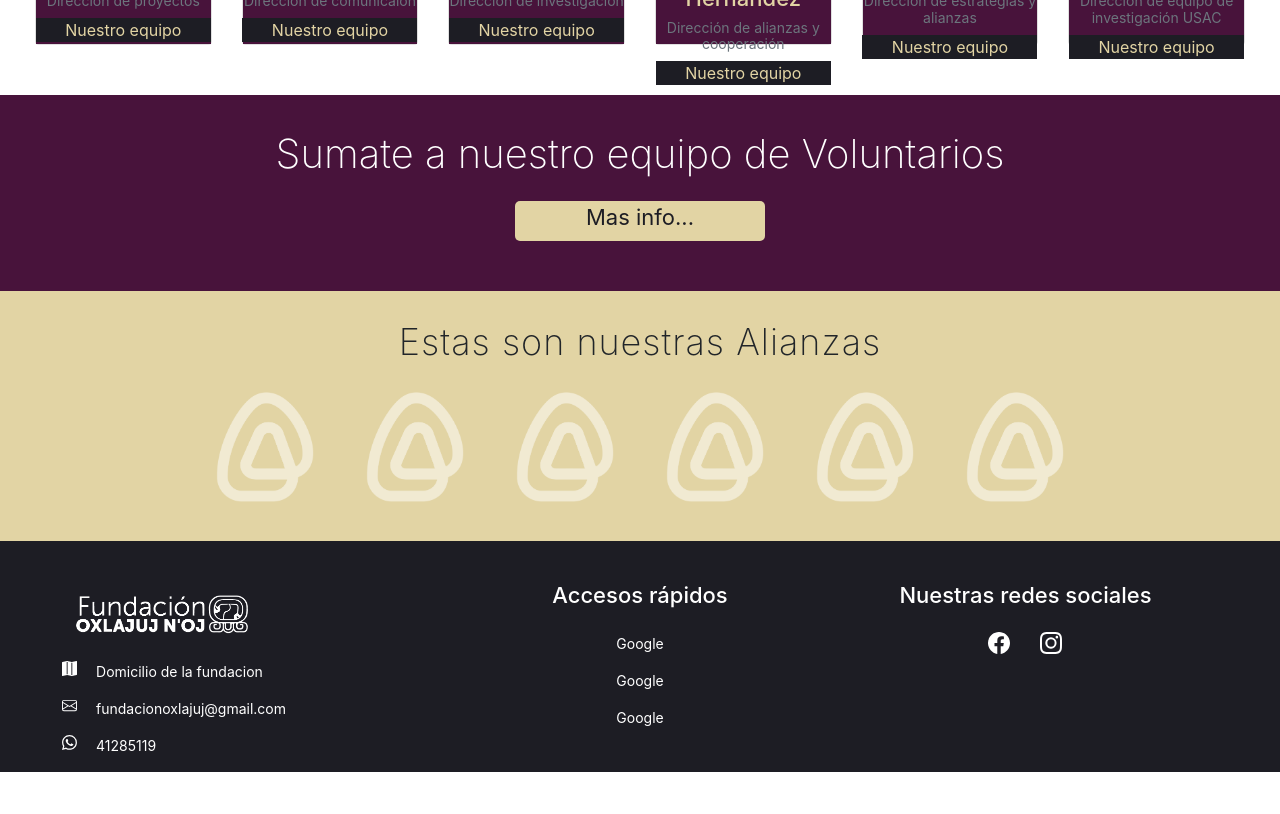
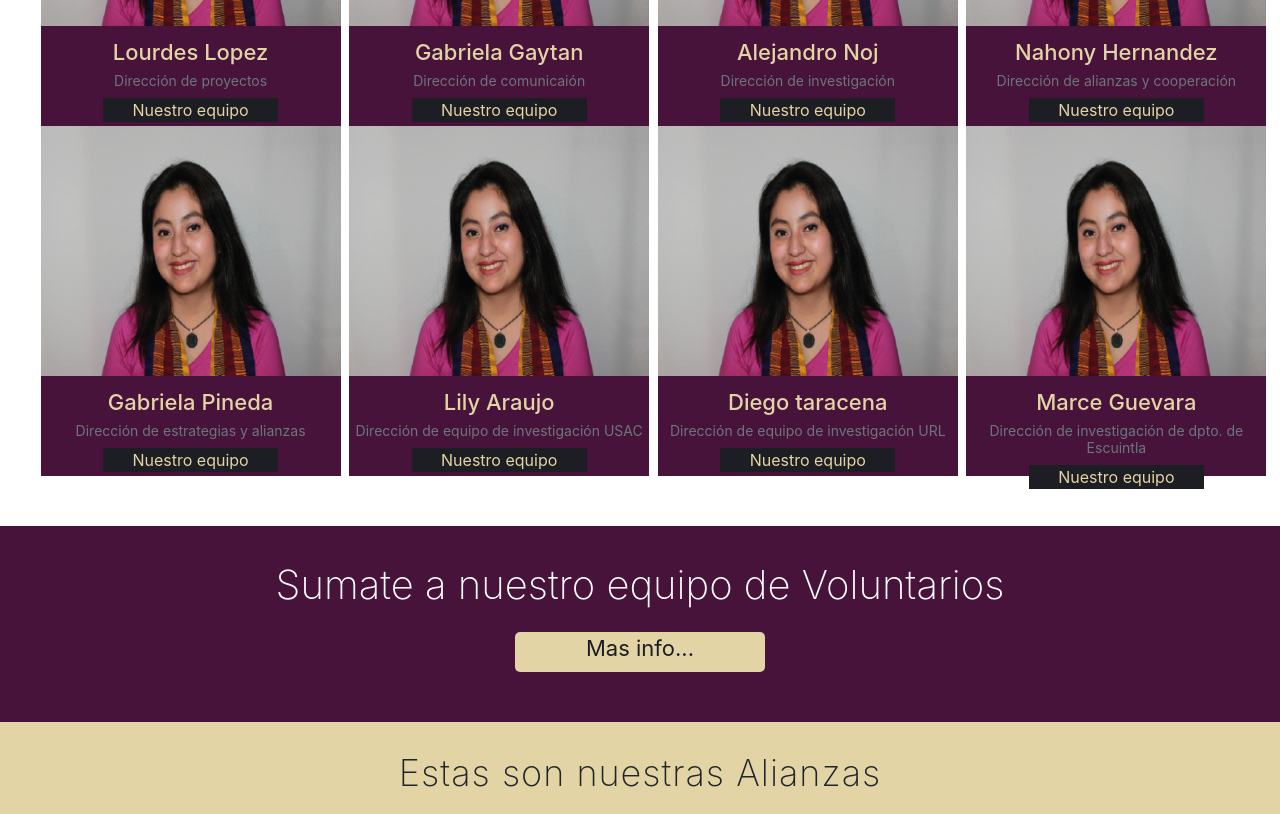
Before and after one commit to Ada-IT/ppi-web-oxlajuj, a Next.js app: page / in a window 1280 px wide. Shown: the part 1140-1954 px from the top of the page. Before the commit the page ends 1912 px from the top, so only its background shows below. Built offline with nearby package versions, Linux system fonts and the light colour scheme.

Commit message:
estilado card de home

```diff
--- a/components/CardComponent/Card.module.css
+++ b/components/CardComponent/Card.module.css
@@ -1,10 +1,11 @@
+.card{
+  width: 300px;
+}
 .cardImg {
   position: relative;
   width: 100%;
-  object-fit: cover;
   transition: all 0.3s ease 0s, height 0s ease 0s;
-  transform: scale(1);
-  height: 180px;
+  height: 250px;
 
 }
 .cardContent {
@@ -50,9 +51,9 @@
   height: 65px;
 }
 .cardSubtitle{
-    font-size: 14px;
-    font-weight: inherit;
-    color: #6c757d;
+  font-size: 14px;
+  font-weight: inherit;
+  color: #6c757d;
 }
 .cardTitle{
   font-size: 22px;
--- a/components/CardComponent/CardComponent.jsx
+++ b/components/CardComponent/CardComponent.jsx
@@ -6,7 +6,7 @@ import Link from "next/link";
 const CardComponent = ({ nombre, cargo, btn, img }) => {
   return (
     <Container>
-      <div className='card'>
+      <div className='card' className={style.card}>
         <img className='card-img-top' className={style.cardImg} src={img} />
         <div className={style.cardBody}>
           <div className='card-body' className={style.infoCard}>
--- a/components/ListCard/data.js
+++ b/components/ListCard/data.js
@@ -34,6 +34,18 @@ const data = [
     nombre: "Lily Araujo",
     img: "./images/AlejandraTelegario.png",
     cargo: "Dirección de equipo de investigación USAC"
-  }
+  },
+  {
+    id: "107",
+    nombre: "Diego taracena",
+    img: "./images/AlejandraTelegario.png",
+    cargo: "Dirección de equipo de investigación URL"
+},
+{
+    id: "108",
+    nombre: "Marce Guevara",
+    img: "./images/AlejandraTelegario.png",
+    cargo: "Dirección de investigación de dpto. de Escuintla"
+},
 ];
 export default data;
--- a/pages/index.js
+++ b/pages/index.js
@@ -26,7 +26,7 @@ export default function Home() {
           <div className={styles.line}></div>
         </div>
         <h1 className={styles.title} >CONOCE A NUESTRO EQUIPO</h1>
-        <Row className={styles.cardContainer} xs={12} sm={2} md={2} lg={6}  >
+        <Row className={styles.cardContainer} xs={12} sm={2} md={2} lg={4}  >
           <ListCard />
         </Row>
       </div>
--- a/styles/Home.module.css
+++ b/styles/Home.module.css
@@ -1,16 +1,16 @@
 .container {
-/*  min-height: 100vh; */
- padding: 0 0.5rem;
-/*   display: flex; */
+  padding: 0 0.5rem;
   flex-direction: column;
   justify-content: center;
   align-items: center;
+  margin-top: 1%;
 }
 .cardContainer{
     margin: 0px 20px 0px 20px;
     padding: 50 auto;
     text-align: center;
     box-sizing: border-box;
+    margin-left: 2%;
 }
 .main {
   padding: 5rem 0;
```
